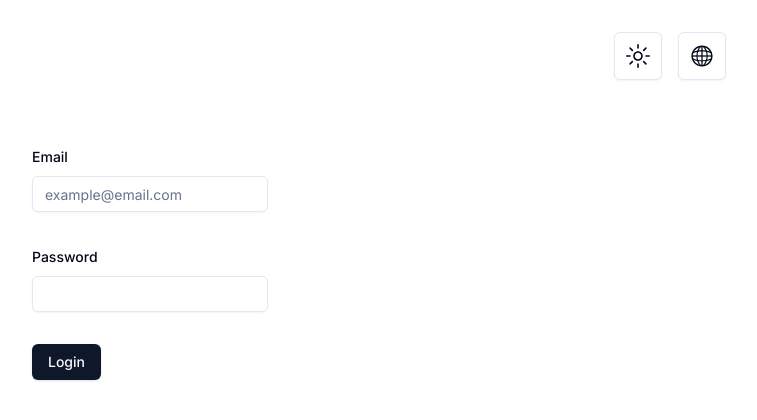
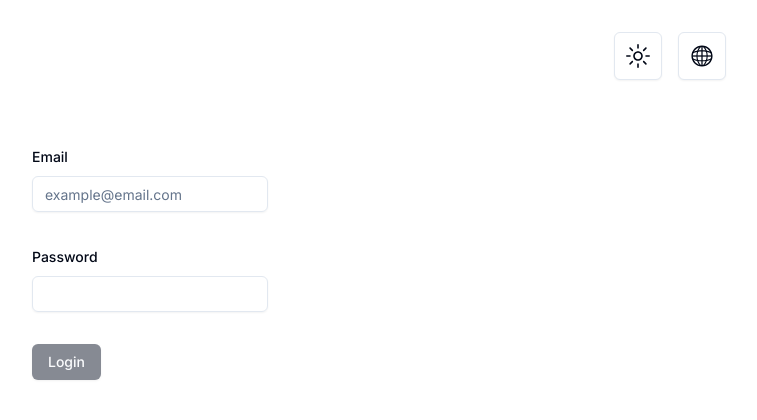
Before and after one commit to ngocnguyen43/examination, a Next.js app: page /en in a window 1280 px wide. Shown: the top 420 px of the page, without its empty margins (490-1247 px from the left). Built offline with nearby package versions, Linux system fonts and the light colour scheme.

Commit message:
end :tada:

```diff
--- a/src/app/[locale]/layout.tsx
+++ b/src/app/[locale]/layout.tsx
@@ -1,10 +1,9 @@
 import { Inter } from "next/font/google";
 import Header from "../../components/Header";
-import dynamic from 'next/dynamic';
 import "../globals.css"
 import { ThemeProvider } from "next-themes";
 import { cn } from "../../lib/utils";
-import { NextIntlClientProvider, useMessages, useTranslations } from "next-intl";
+import { NextIntlClientProvider, useMessages } from "next-intl";
 // Can be imported from a shared config
 const locales = ['en', 'vi'];
 
--- a/src/app/[locale]/page.tsx
+++ b/src/app/[locale]/page.tsx
@@ -1,11 +1,11 @@
-import Image from "next/image";
-import { LoginForm } from "../../components/LoginForm";
+import { LoginForm } from "@/components/LoginForm";
 import { useTranslations } from "next-intl";
 
 
 export default function Home() {
   // unstable_setRequestLocale(locale);
   const l = useTranslations("Login")
+
   return (
     <main className="flex flex-col items-center p-16 py-8">
       <LoginForm email={l("email")} password={l("password")} button={l("button")} />
--- a/src/components/Header.tsx
+++ b/src/components/Header.tsx
@@ -2,12 +2,13 @@
 import { ModeToggle } from "./ModeToggle"
 import LocalSwitcher from '@/components/locale-switcher'
 import { Separator } from "./ui/separator"
-import { useRouter } from "next/navigation"
+import { useRouter, usePathname } from "next/navigation"
 import { useTranslations, } from 'next-intl';
 
 export default function Header() {
     const ac = typeof window !== "undefined" ? window.localStorage.getItem('__ac') : false;
     const router = useRouter()
+    const path = usePathname()
     const h = useTranslations("Header")
     const t = useTranslations("Theme")
     return (
@@ -16,7 +17,7 @@ export default function Header() {
                 <div className="flex h-full basis-[70%] items-center gap-8 justify-start">
                     {
                         ac ? <>
-                            <h1 className="text-3xl font-bold"><a href="/" className="no-underline"> {h("title")} </a></h1>
+                            <h1 className="text-3xl font-bold"><a href={ac ? path : "/"} className="no-underline"> {h("title")} </a></h1>
                             <Separator orientation="vertical" className="h-20" />
                             <h4 className="text-2xl">
                                 <a href="/" className="no-underline" onClick={e => {
--- a/src/components/LoginForm.tsx
+++ b/src/components/LoginForm.tsx
@@ -34,6 +34,8 @@ export function LoginForm({ email, password, button }: { email: string, password
             email: "",
         },
     })
+    const { formState } = form
+    const { isSubmitting, isDirty, isValid } = formState;
     const localActive = useLocale();
 
     async function onSubmit(values: z.infer<typeof formSchema>) {
@@ -86,7 +88,8 @@ export function LoginForm({ email, password, button }: { email: string, password
                         </FormItem>
                     )}
                 />
-                <Button type="submit">{button}</Button>
+                <Button type="submit" disabled={!isDirty || !isValid || isSubmitting}
+                >{button}</Button>
             </form>
         </Form>
     )
```
